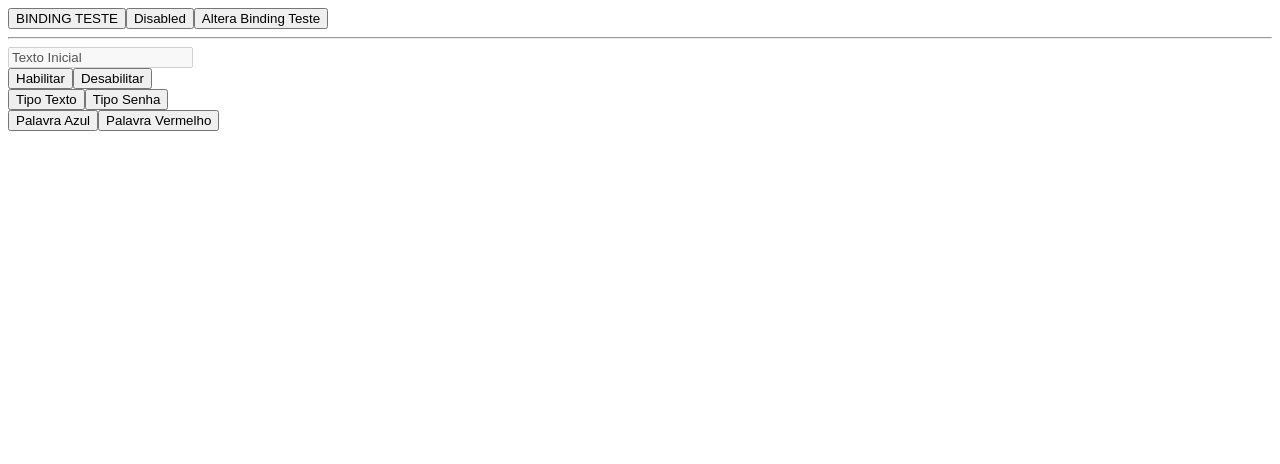
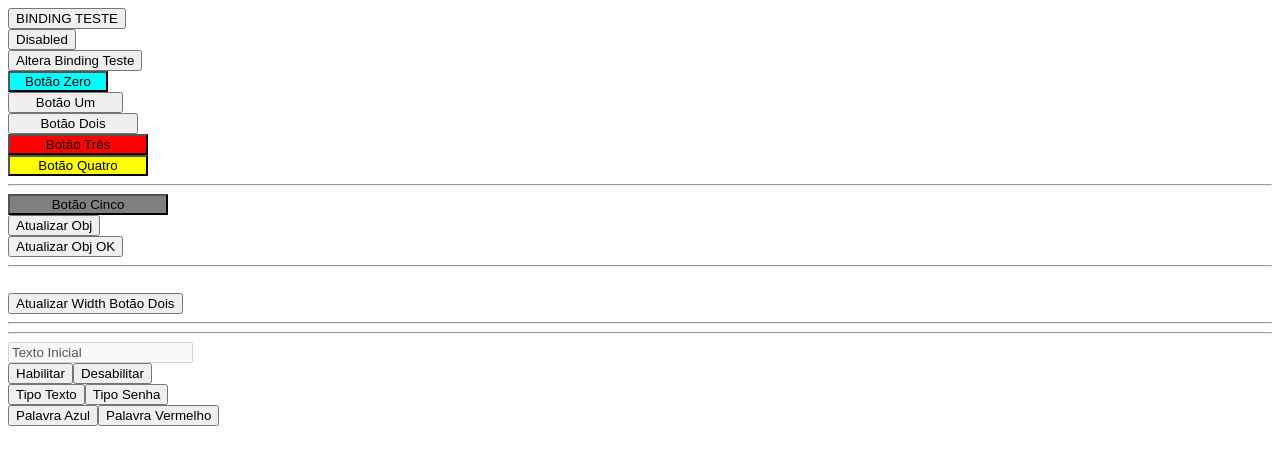
Before and after one commit to danilovalerio/BindingsDiretivasTemplatesDecorators, an Angular app: page / in a window 1280 px wide. Shown: the top 464 px of the page. Built offline with nearby package versions, Linux system fonts and the light colour scheme.

Commit message:
CSS Style Binding

```diff
--- a/src/app/attribute-binding/attribute-binding.component.html
+++ b/src/app/attribute-binding/attribute-binding.component.html
@@ -1,5 +1,29 @@
 <button [attr.title]="btnTitle">BINDING TESTE</button>
+<br />
+<button [attr.disabled]="buttonDisable ? true : null">Disabled</button>
+<br />
+<button (click)="onBtnClick()">Altera Binding Teste</button>
+<br />
+<button style="width: 100px; background-color: aqua">Botão Zero</button>
+<br />
+<button [style.width]="widthBtn">Botão Um</button>
+<br />
+<button [style.width.px]="widthBtnDois">Botão Dois</button>
+<br />
+<button [style]="'width: 140px; background-color: red;'">Botão Três</button>
 
-<button [attr.disabled]="buttonDisable ? true : null">Disabled</button>
+<br />
+<button [style]="{ width: '140px', 'background-color': 'yellow' }">
+  Botão Quatro
+</button>
 
-<button (click)="onBtnClick()">Altera Binding Teste</button>
+<hr />
+<button [style]="stylesObj">Botão Cinco</button>
+<br />
+<button (click)="updateStylesObj()">Atualizar Obj</button>
+<br />
+<button (click)="updateStylesObjCorreto()">Atualizar Obj OK</button>
+<hr />
+<br />
+<button (click)="updateWidthBtnDois()">Atualizar Width Botão Dois</button>
+<hr />
--- a/src/app/attribute-binding/attribute-binding.component.ts
+++ b/src/app/attribute-binding/attribute-binding.component.ts
@@ -13,4 +13,28 @@ export class AttributeBindingComponent {
     this.btnTitle = 'Titulo Mudou';
     this.buttonDisable = !this.buttonDisable;
   }
+
+  widthBtn = '115px';
+  widthBtnDois = '130';
+
+  stylesObj = {
+    width: '160px',
+    backgroundColor: 'gray',
+  };
+
+  updateStylesObj() {
+    this.stylesObj.width = '170px';
+    this.stylesObj.backgroundColor = 'lightblue';
+  }
+
+  updateStylesObjCorreto() {
+    this.stylesObj = {
+      width: '170px',
+      backgroundColor: 'lightblue',
+    };
+  }
+
+  updateWidthBtnDois() {
+    this.widthBtnDois = '180';
+  }
 }
```
